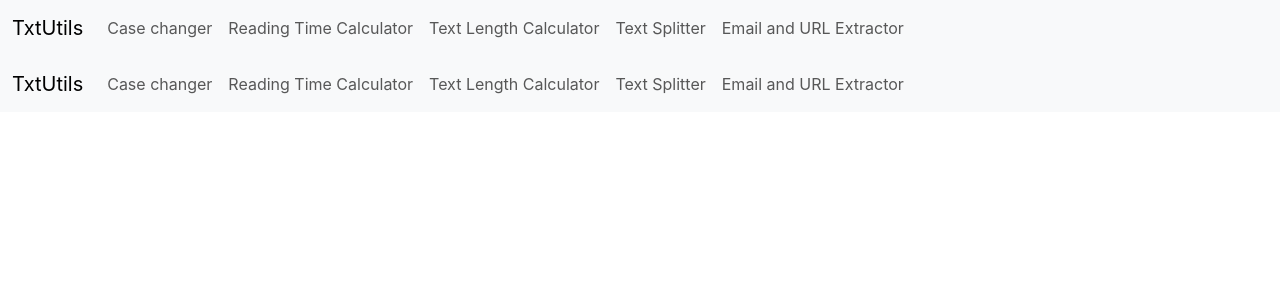
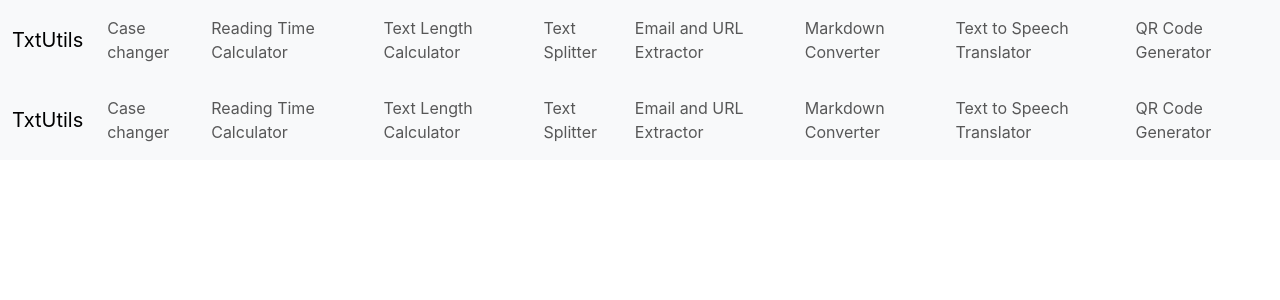
Before and after one commit to codewithpom/TextUtils, a Next.js app: page /components/Navbar in a window 1280 px wide. Shown: the top 300 px of the page. Built offline with nearby package versions, Linux system fonts and the light colour scheme.

Commit message:
Added other links

```diff
--- a/links.js
+++ b/links.js
@@ -22,6 +22,18 @@
             'text': 'Email and URL Extractor',
             'link': '/extractor'
         },
+        {
+            'text': 'Markdown Converter',
+            'link': '/markdown-to-text'
+        },
+        {
+            'text': 'Text to Speech Translator',
+            'link': '/tts.js'
+        },
+        {
+            'text': 'QR Code Generator',
+            'link': 'qr-generator'
+        }
     ]
 }
 module.exports = props;
```
